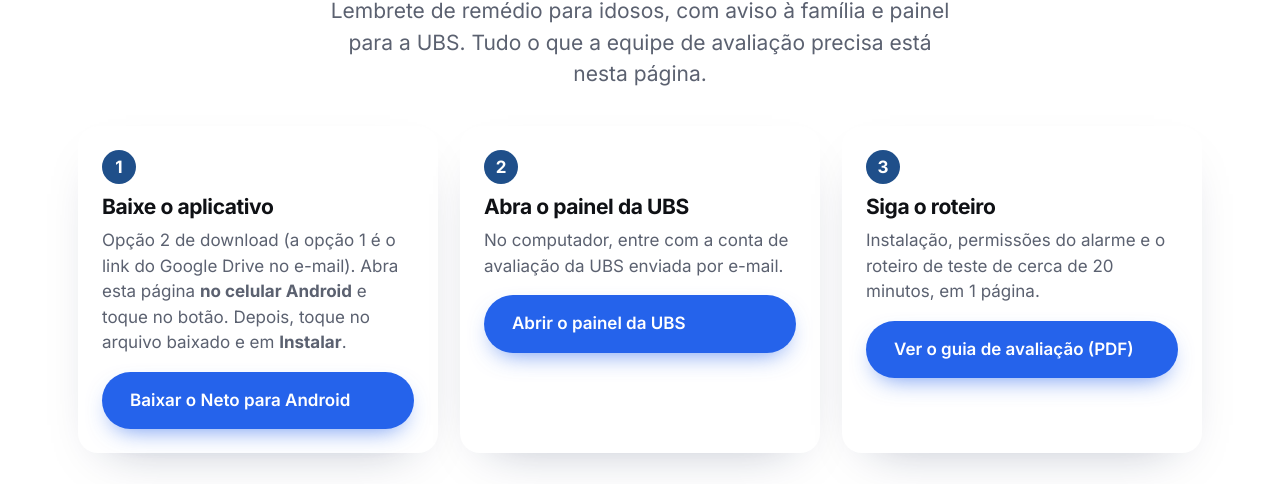
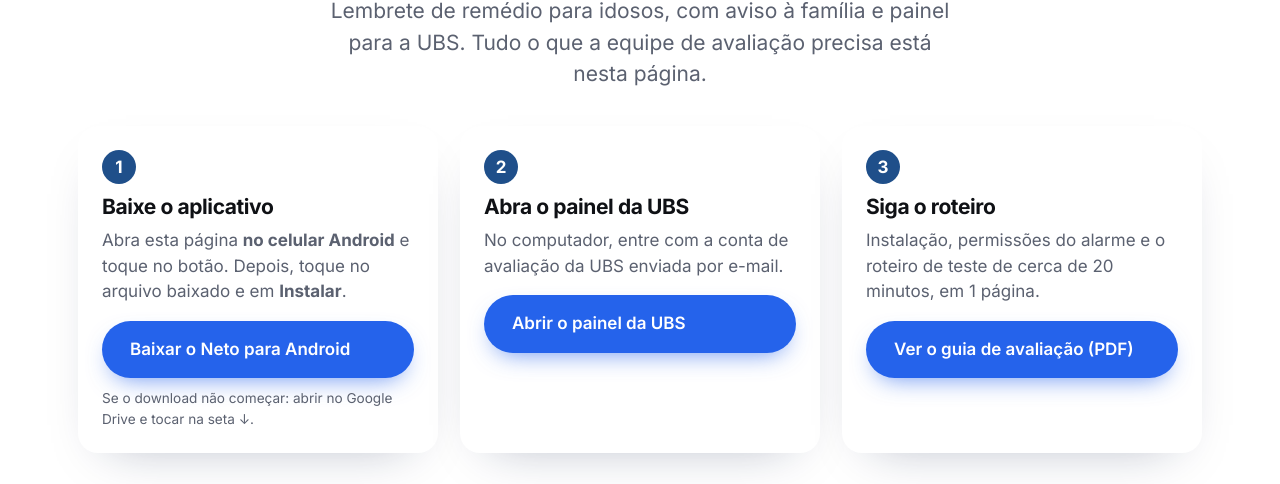
Before and after one commit to Alarcon1109/neto-site, a plain HTML site: page ipt/index.html in a window 1280 px wide. Shown: the part 256-740 px from the top of the page. Drawn offline with Linux system fonts and the light colour scheme.

Commit message:
IPT: botao de download aponta para o APK no Drive

```diff
--- a/ipt/index.html
+++ b/ipt/index.html
@@ -9,7 +9,7 @@
 <h2>Avaliação técnica do Neto</h2>
 <p class="lead">Lembrete de remédio para idosos, com aviso à família e painel para a UBS. Tudo o que a equipe de avaliação precisa está nesta página.</p>
 <div class="passos">
-<div class="passo"><b class="n">1</b><h3>Baixe o aplicativo</h3><p>Opção 2 de download (a opção 1 é o link do Google Drive no e-mail). Abra esta página <b>no celular Android</b> e toque no botão. Depois, toque no arquivo baixado e em <b>Instalar</b>.</p><a class="btn btn-p" href="Neto-IPT.apk" download>Baixar o Neto para Android</a></div>
+<div class="passo"><b class="n">1</b><h3>Baixe o aplicativo</h3><p>Abra esta página <b>no celular Android</b> e toque no botão. Depois, toque no arquivo baixado e em <b>Instalar</b>.</p><a class="btn btn-p" href="https://drive.usercontent.google.com/download?id=1XqUVs4bq90D5AGrZqR9ZWevt1X1_FzhR&amp;export=download&amp;confirm=t">Baixar o Neto para Android</a><p style="margin:10px 0 0;font-size:.85rem">Se o download não começar: <a href="https://drive.google.com/file/d/1XqUVs4bq90D5AGrZqR9ZWevt1X1_FzhR/view">abrir no Google Drive</a> e tocar na seta ↓.</p></div>
 <div class="passo"><b class="n">2</b><h3>Abra o painel da UBS</h3><p>No computador, entre com a conta de avaliação da UBS enviada por e-mail.</p><a class="btn btn-p" href="../parceiros/">Abrir o painel da UBS</a></div>
 <div class="passo"><b class="n">3</b><h3>Siga o roteiro</h3><p>Instalação, permissões do alarme e o roteiro de teste de cerca de 20 minutos, em 1 página.</p><a class="btn btn-p" href="guia.pdf" target="_blank" rel="noopener">Ver o guia de avaliação (PDF)</a></div>
 </div>
```
